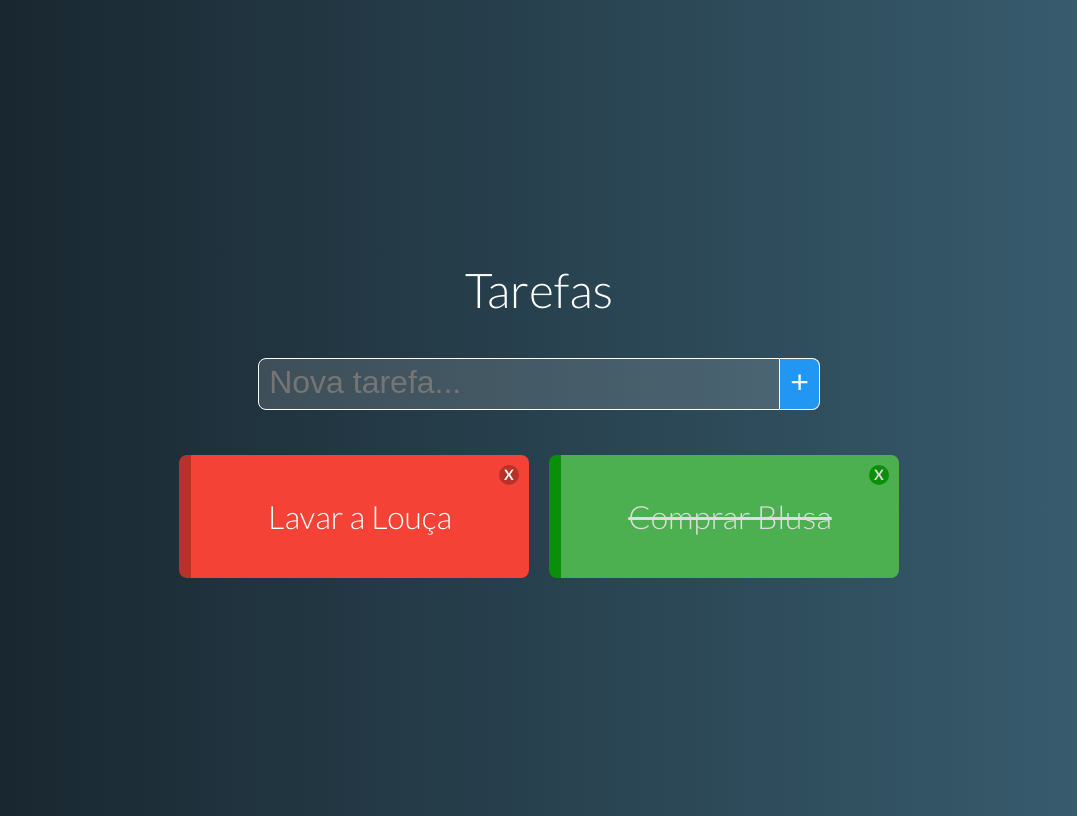
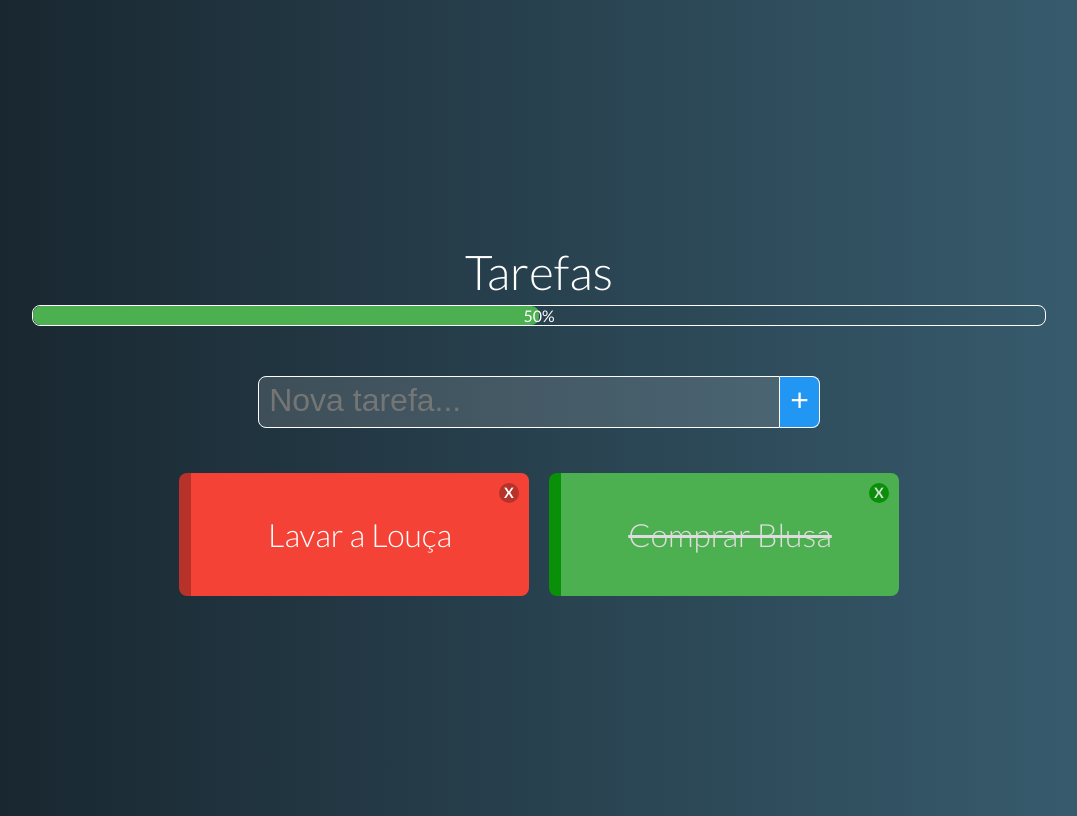
Before and after one commit to jeffersonf-alves/todo_vuejs, a Vue app: page / in a window 1280 px wide. Shown: the whole page, without its empty margins (101-1178 px from the left). Built offline with nearby package versions, Linux system fonts and the light colour scheme.

Commit message:
barra de progresso

```diff
--- a/src/App.vue
+++ b/src/App.vue
@@ -1,6 +1,7 @@
 <template>
 	<div id="app">
 		<h1>Tarefas</h1>
+		<TasksProgress :progress="progress" />
 		<NewTask @taskAdded="addTask"/>
 		<TaskGrid :tasks="tasks"
 			@taskDeleted="deleteTask"
@@ -9,6 +10,7 @@
 </template>
 
 <script>
+import TasksProgress from './components/TasksProgress.vue'
 import TaskGrid from './components/TaskGrid.vue'
 import NewTask from './components/NewTask.vue'
 
@@ -21,7 +23,14 @@
 			]
 		}
 	},
-	components: { TaskGrid, NewTask },
+	components: { TaskGrid, NewTask, TasksProgress},
+	computed: {
+		progress() {
+			const total = this.tasks.length
+			const done = this.tasks.filter(t => !t.pending).length
+			return Math.round(done / total * 100)
+		}
+	},
 	methods: {
 		addTask(task){
 			const sameName = t => t.name === task.name
--- a/src/components/Task.vue
+++ b/src/components/Task.vue
@@ -2,7 +2,7 @@
     <div
         @click="$emit('taskStateChanged', task)"
         class="task" :class="stateClass">
-        <span @click="$emit('taskDeleted', task)" class="close">X</span>
+        <span @click.stop="$emit('taskDeleted', task)" class="close">X</span>
         <p>{{ task.name }}</p>
     </div>
 </template>
--- /dev/null
+++ b/src/components/TasksProgress.vue
@@ -0,0 +1,40 @@
+<template>
+    <div class="tasks-progress">
+        <span class="progress-value">{{ progress }}%</span>
+        <div class="progress-bar" :style="{width: progress + '%'}"></div>
+    </div>
+</template>
+
+<script>
+export default {
+    props: {
+        progress: { type: Number, default: 0}
+    }
+}
+</script>
+
+<style scoped>
+    .tasks-progress {
+        position: relative;
+        width: 80%;
+        border:1px solid #fff;
+        color: #fff;
+        border-radius: 8px;
+        margin-bottom: 15px;
+        display: flex;
+        flex-direction: column;
+        align-items: center;
+    }
+
+    .progress-bar {
+        position: absolute;
+        border-radius: 8px;
+        height: 100%;
+        background-color: #4CAF50;
+        align-self: flex-start;
+    }
+
+    .progress-value {
+        z-index: 1;
+    }
+</style>
```
